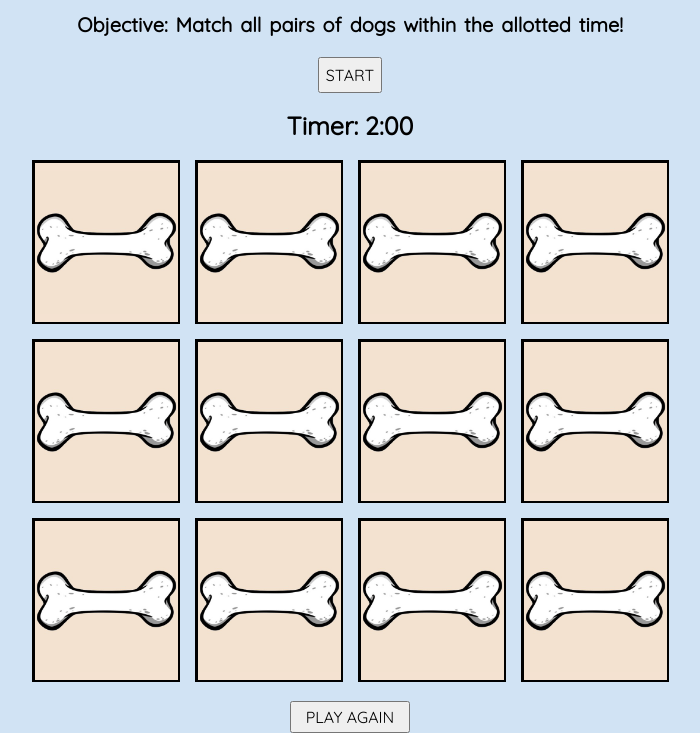
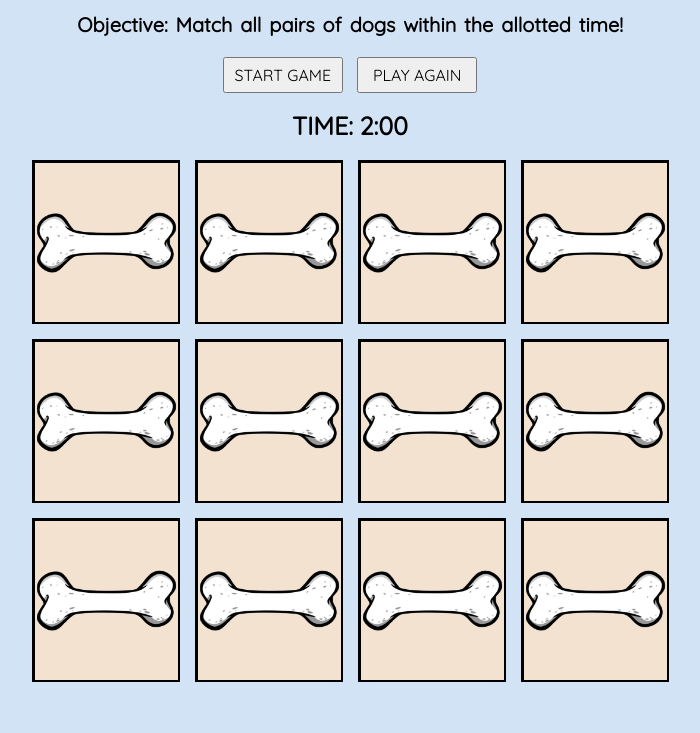
Before and after one commit to shaneyoung91/Memory-Concentration-Game, a plain HTML site: page index.html in a window 1280 px wide. Shown: the part 115-848 px from the top of the page, without its empty margins (290-990 px from the left). After the commit the page ends 810 px from the top, so only its background shows below. Drawn offline with Linux system fonts and the light colour scheme.

Commit message:
clean up excess code space / disabled card clicking until start game button is selected

```diff
--- a/index.html
+++ b/index.html
@@ -14,58 +14,46 @@
     <h1>DOG MEMORY<br>
     (SEI LOVELACE EDITION)</h1>
     <h3 id="objective"></h3>
-    <button id="start-btn" onclick="countdown()">START</button>
-    <h5 id="timer">Timer: 2:00</h5>
+    <button id="start-btn" onclick="countdown()">START GAME</button>
+    <button id="playagain-btn" onclick="playAgain()">PLAY AGAIN</button>
+    <h5 id="timer">TIME: 2:00</h5>
     <div class="card-container">
         <div class="card">
             <div class="back-card" id="0"></div>
-
         </div>
         <div class="card">
             <div class="back-card" id="1"></div>
-
         </div>
         <div class="card">
             <div class="back-card" id="2"></div>
-
         </div>
         <div class="card">
             <div class="back-card" id="3"></div>
-
         </div>
         <div class="card">
             <div class="back-card" id="4"></div>
-
         </div>
         <div class="card">
             <div class="back-card" id="5"></div>
-
         </div>
         <div class="card">
             <div class="back-card" id="6"></div>
-
         </div>
         <div class="card">
             <div class="back-card" id="7"></div>
-
         </div>
         <div class="card">
             <div class="back-card" id="8"></div>
-
         </div>
         <div class="card">
             <div class="back-card" id="9"></div>
-
         </div>
         <div class="card">
             <div class="back-card" id="10"></div>
-
         </div>
         <div class="card">
             <div class="back-card" id="11"></div>
-
         </div>
     </div>
-<button id="playagain-btn" onclick="playAgain()">PLAY AGAIN</button>
 </body>
 </html>
--- a/main.js
+++ b/main.js
@@ -38,6 +38,7 @@ function render() {
   renderAssignPics();
   checkForMatch();
   checkForWin();
+  cards.forEach((card) => card.removeEventListener('click', handleClick));
   }
 
 function renderShuffle(array) {
@@ -119,6 +120,7 @@ function countdown() {
     startBtn.disabled = true;
     checkForWin();
   }, 1000);
+  cards.forEach((card) => card.addEventListener('click', handleClick));
 };
 
 function stopTimer() {
@@ -155,6 +157,6 @@ function checkForWin() {
  }
 
  function playAgain () {
-  // Restarts the game
+  // Restarts the game, but lazy version....
   window.location.reload()
  }
--- a/style.css
+++ b/style.css
@@ -63,19 +63,12 @@ h1 {
     font-size: 25px;
 }
 
-#start-btn {
+#start-btn, #playagain-btn {
     height: 4.5vmin;
-    width: 8vmin;
+    width: 15vmin;
     font-size: 2vmin;
     margin: 5px;
+    padding: 5px;
     cursor: pointer;
     font-family: 'Quicksand', sans-serif;
 }
-
-#playagain-btn {
-    height: 4vmin;
-    width: 15vmin;
-    font-size: 2vmin;
-    cursor: pointer;
-    font-family: 'Quicksand', sans-serif;
-}
```
